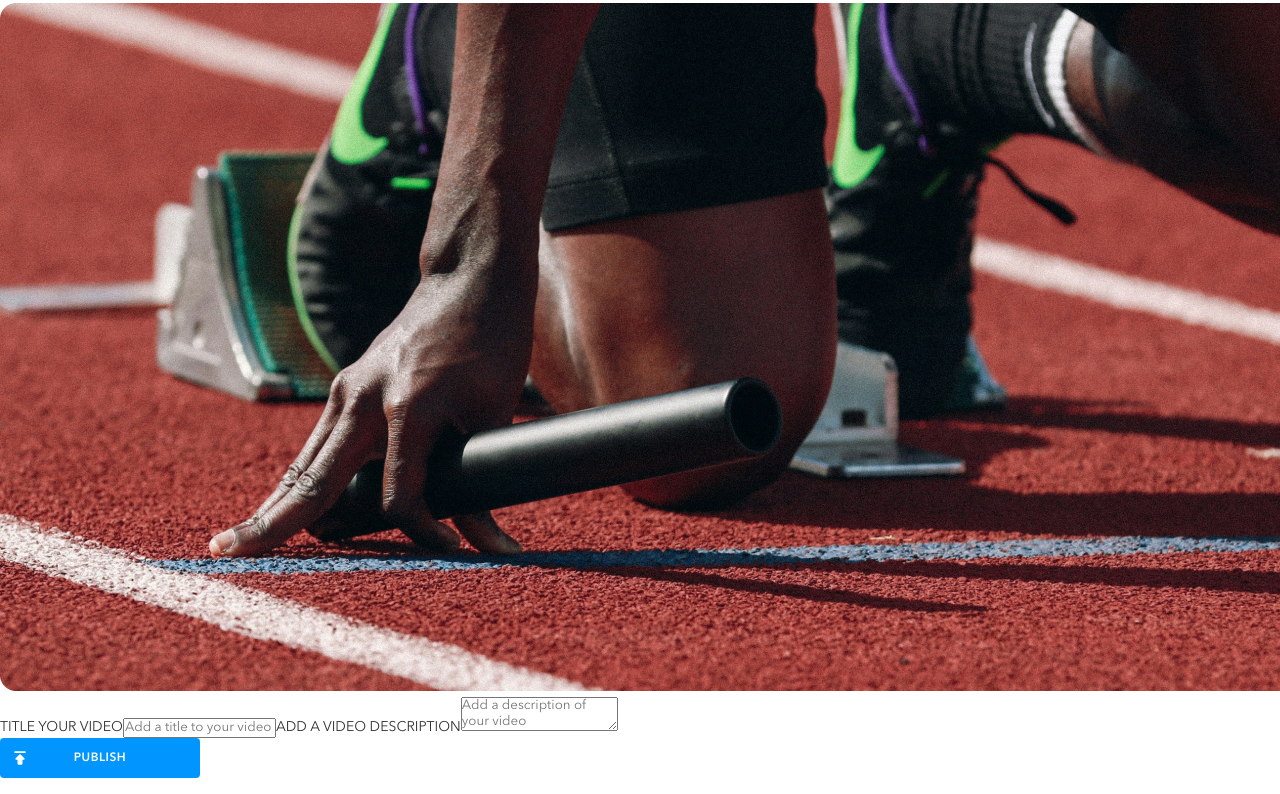
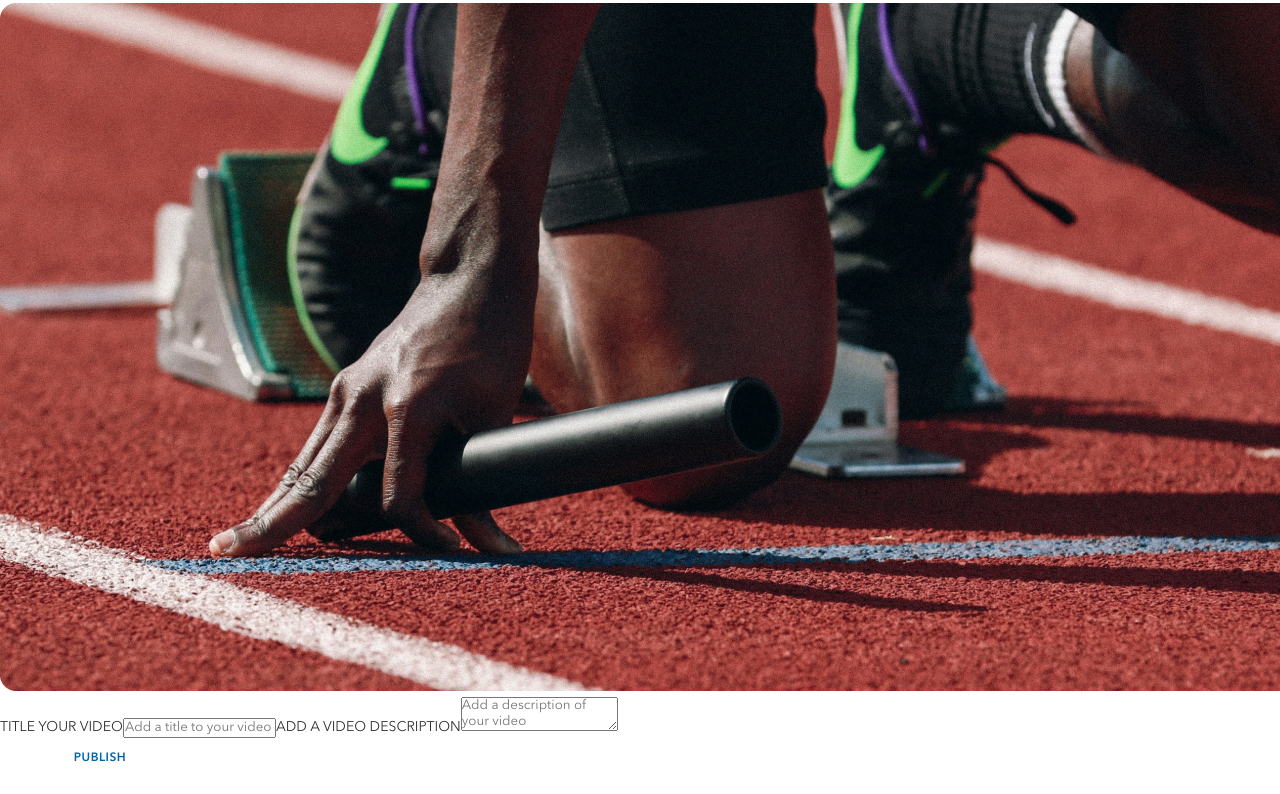
Before and after one commit to strawberrie68/michelle-wong-brainflix, a React (Vite) app: page /upload in a window 1280 px wide. Shown: the part 186-980 px from the top of the page. Built offline with nearby package versions, Linux system fonts and the light colour scheme.

Commit message:
update: button with isPrimary prop

```diff
--- a/src/components/Button/Button.jsx
+++ b/src/components/Button/Button.jsx
@@ -3,20 +3,22 @@ import comment from "../../assets/icons/add_comment.svg";
 import publish from "../../assets/icons/publish.svg";
 import "./Button.scss";
 
-const Button = ({ icon, text }) => {
+const Button = ({ icon, text, isPrimary }) => {
   const buttonIcon =
     icon == "upload" ? upload : icon === "comment" ? comment : publish;
 
   const buttonText = text.toUpperCase();
-
+  const buttonType = isPrimary ? "button--primary" : "button--secondary";
   return (
-    <button className="button label-text">
-      <img
-        className="button__icon"
-        src={buttonIcon}
-        alt={`${buttonText} icon for button`}
-      />
-      <p className="button__body">{buttonText}</p>
+    <button className={`button label-text ${buttonType}`}>
+      {icon !== "none" && (
+        <img
+          className="button__icon"
+          src={buttonIcon}
+          alt={`${buttonText} icon for button`}
+        />
+      )}
+      <p className={`button__body ${buttonType}`}>{buttonText}</p>
     </button>
   );
 };
--- a/src/components/Button/Button.scss
+++ b/src/components/Button/Button.scss
@@ -9,7 +9,7 @@
   gap: $gap-small;
   border: none;
   border-radius: $border-radius;
-  background-color: $primary-color;
+  // background-color: $primary-color;
 
   &:hover {
     background-color: $secondary-color;
@@ -30,6 +30,15 @@
   &__body {
     flex-basis: calc(100% - 4.5rem);
     font-weight: 600;
+    // color: $primary-light;
+  }
+  &--primary {
+    background-color: $primary-color;
     color: $primary-light;
   }
+
+  &--secondary {
+    background-color: $primary-light;
+    color: $secondary-color;
+  }
 }
--- a/src/components/CommentForm/CommentForm.jsx
+++ b/src/components/CommentForm/CommentForm.jsx
@@ -19,7 +19,7 @@ const CommentForm = () => {
           ></input>
         </div>
         <div className="comment-form__button">
-          <Button text="COMMENT" icon="comment" />
+          <Button text="COMMENT" icon="comment" isPrimary={true} />
         </div>
       </div>
     </form>
--- a/src/components/Navbar/Navbar.jsx
+++ b/src/components/Navbar/Navbar.jsx
@@ -19,7 +19,7 @@ const Navbar = () => {
           </div>
           <Link to="/upload" className="nav__link">
             <div className="nav__bottom">
-              <Button text="UPLOAD" icon="upload" />
+              <Button text="UPLOAD" icon="upload" isPrimary={true} />
               <Avatar position="bottom" isDefault={false} />
             </div>
           </Link>
```
